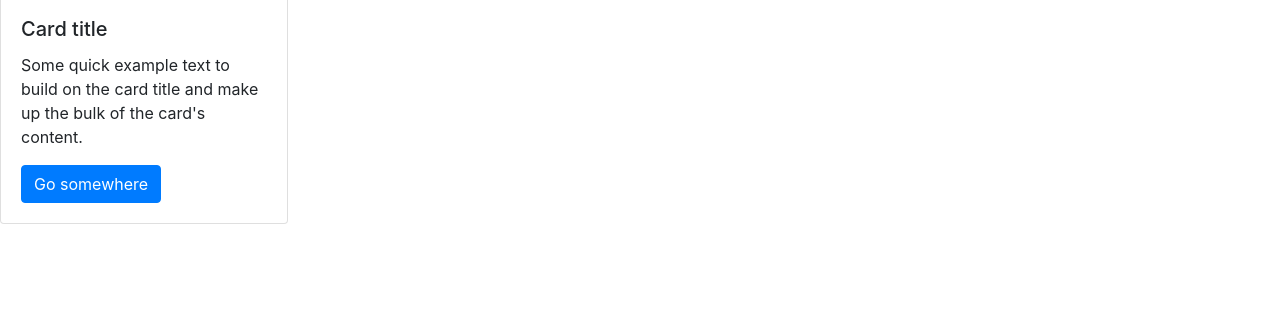
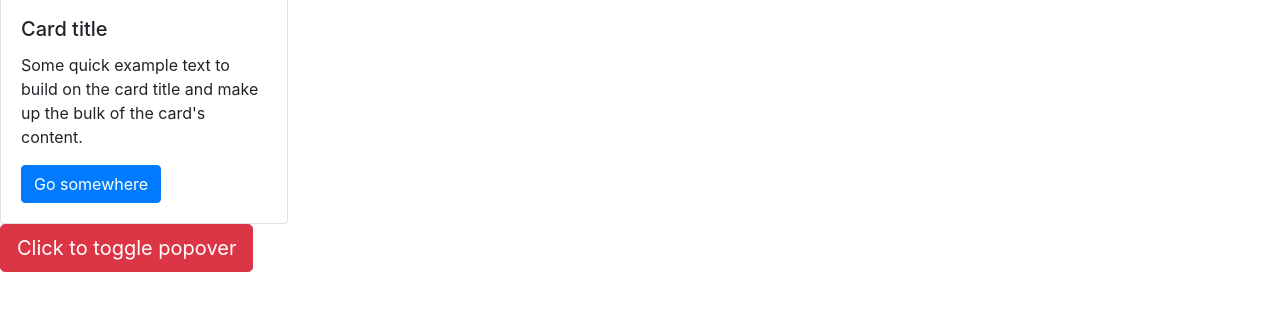
Before and after one commit to aleczy/gitConn, a plain HTML site: page index.html in a window 1280 px wide. Shown: the part 84-394 px from the top of the page. Drawn offline with nearby package versions, Linux system fonts and the light colour scheme.

Commit message:
agregamos boton

```diff
--- a/index.html
+++ b/index.html
@@ -57,6 +57,8 @@
   </div>
 </div>
 
+<button type="button" class="btn btn-lg btn-danger" data-toggle="popover" title="Popover title" data-content="And here's some amazing content. It's very engaging. Right?">Click to toggle popover</button>
+
     <!-- Optional JavaScript -->
     <!-- jQuery first, then Popper.js, then Bootstrap JS -->
     <script src="https://code.jquery.com/jquery-3.3.1.slim.min.js" integrity="sha384-q8i/X+965DzO0rT7abK41JStQIAqVgRVzpbzo5smXKp4YfRvH+8abtTE1Pi6jizo" crossorigin="anonymous"></script>
```
